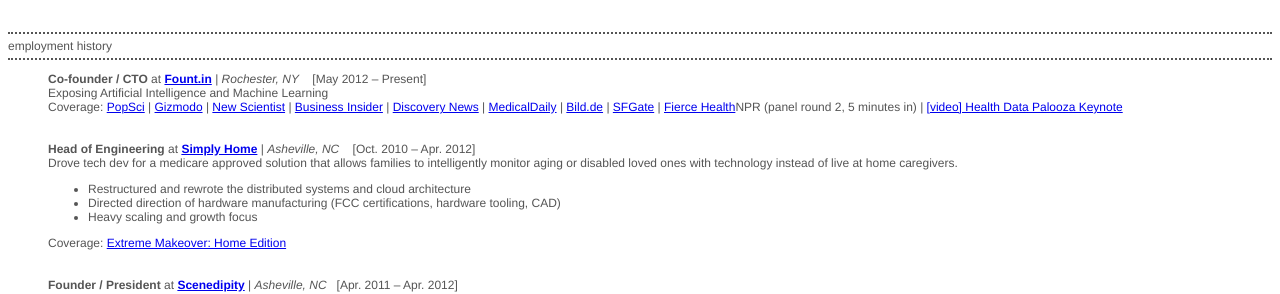
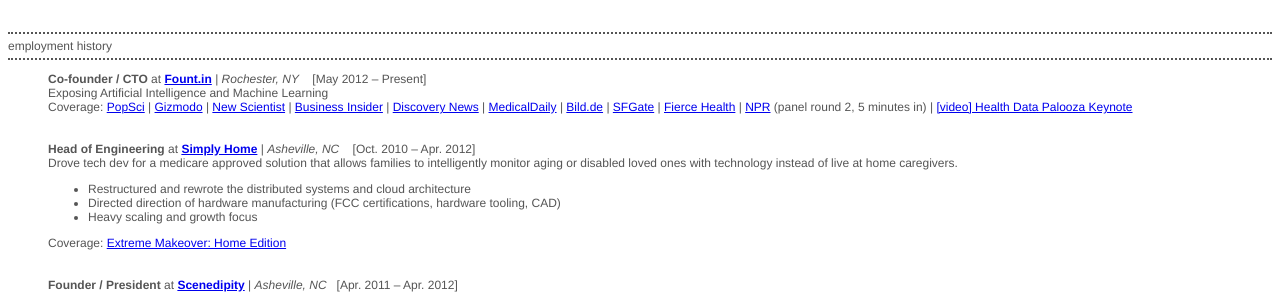
Before and after one commit to androwis/androwis.github.com, a Jekyll site: the page resume/index.html, which Jekyll copies as it is, in a window 1280 px wide. Shown: the part 491-785 px from the top of the page. Built offline with Jekyll 4.4.1, drawn with Linux system fonts in a browser that asks for light colours.

Commit message:
fixed NPR link

```diff
--- a/resume/index.html
+++ b/resume/index.html
@@ -62,7 +62,7 @@
 <a href="http://www.medicaldaily.com/news/20120726/11111/twitter-algorithm-know-flu-influenza-artificial-intelligence.htm"> MedicalDaily</a> |
 <a href="http://www.bild.de/digital/internet/twitter/twitter-sagt-krankheit-voraus-25416408.bild.html">Bild.de</a> |
 <a href="http://www.sfgate.com/technology/businessinsider/article/Researchers-Use-Twitter-To-Predict-When-New-3754629.php">SFGate</a> |
-<a href="http://www.fiercehealthit.com/story/twitter-helps-predict-flu-trends-new-york/2012-08-01?utm_source=rss">Fierce Health</a |
+<a href="http://www.fiercehealthit.com/story/twitter-helps-predict-flu-trends-new-york/2012-08-01?utm_source=rss">Fierce Health</a> |
 <a href="http://www.npr.org/templates/rundowns/rundown.php?prgId=35">NPR</a> (panel round 2, 5 minutes in)  |
 <a href="http://colab.is/2012/gigtank-goes-to-washington/">[video] Health Data Palooza Keynote</a>
 </dd>
```
